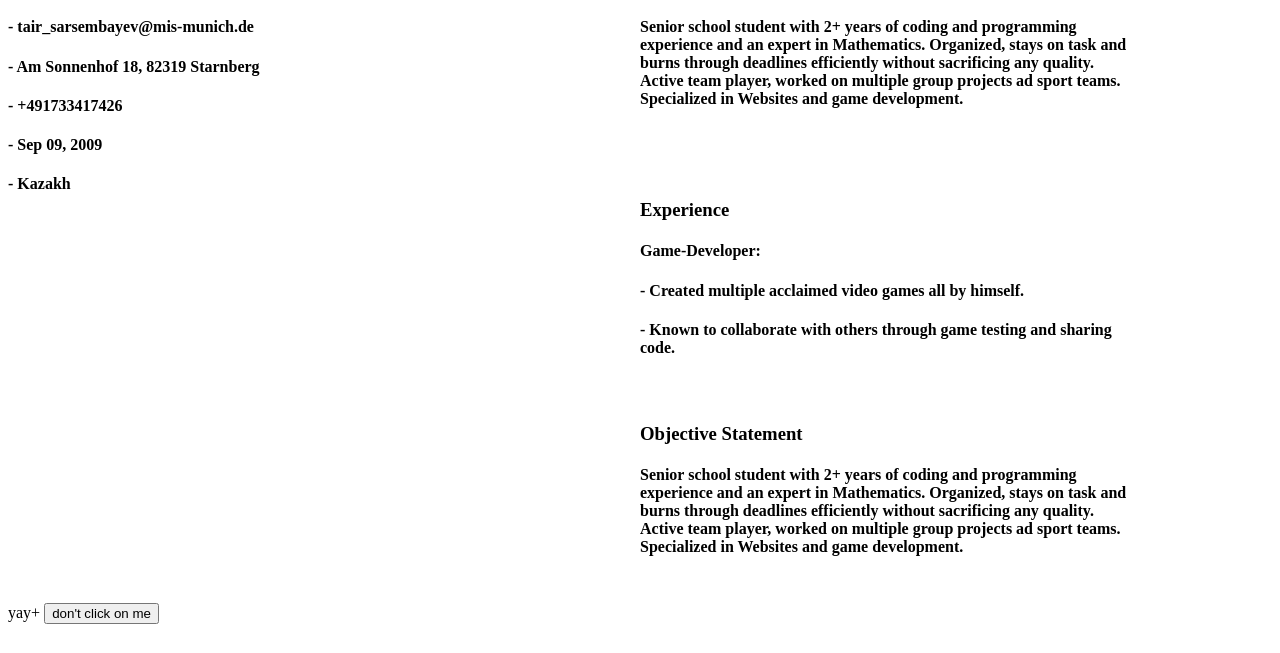
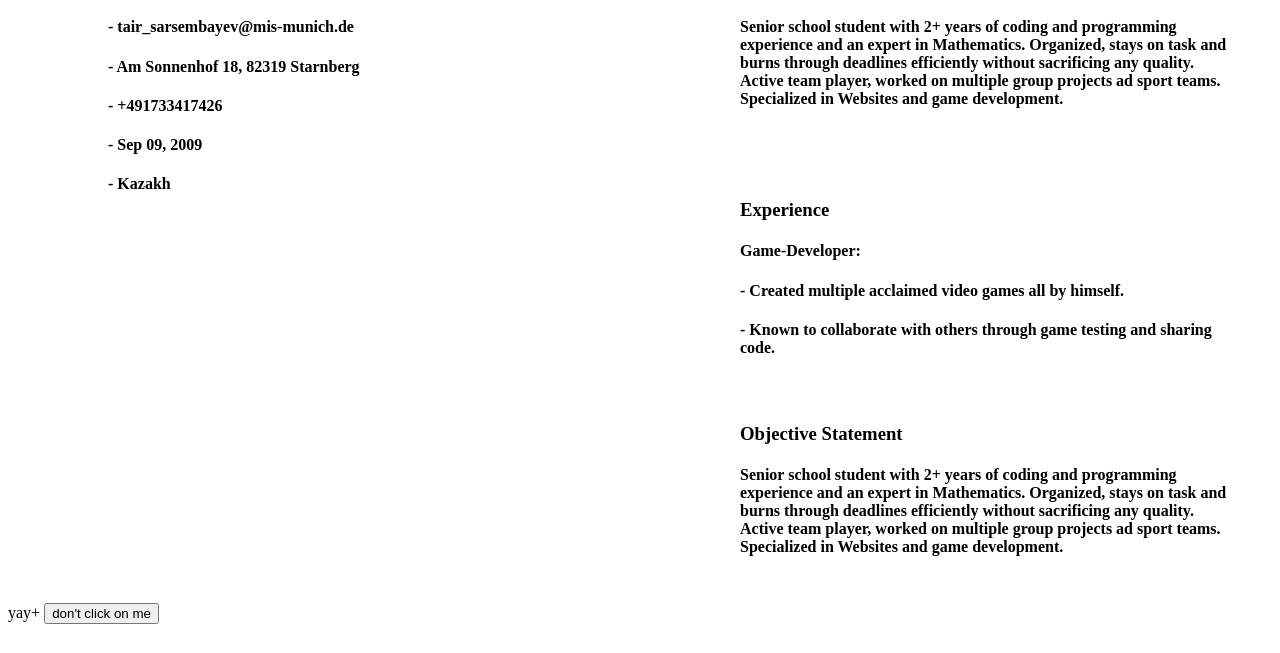
Before and after one commit to gatorloki09/project, a plain HTML site: page index.html in a window 1280 px wide. Shown: the part 147-800 px from the top of the page. Drawn offline with Linux system fonts and the light colour scheme.

Commit message:
Update index.html

```diff
--- a/index.html
+++ b/index.html
@@ -17,6 +17,7 @@
       height: 180px;
       width: 500px;
       margin-top: 44px;
+      margin-left: 100px;
     }
 
     .minor_information {
@@ -27,6 +28,7 @@
       height: 180px;
       width: 500px;
       margin-top: 44px;
+      margin-left: 100px;
 
     }
     .page_header {
```
